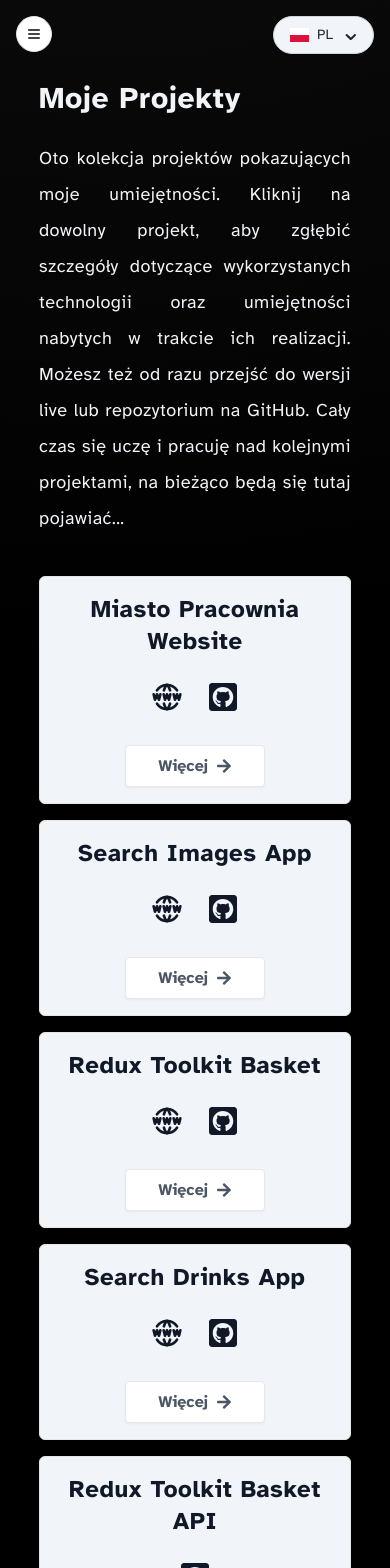
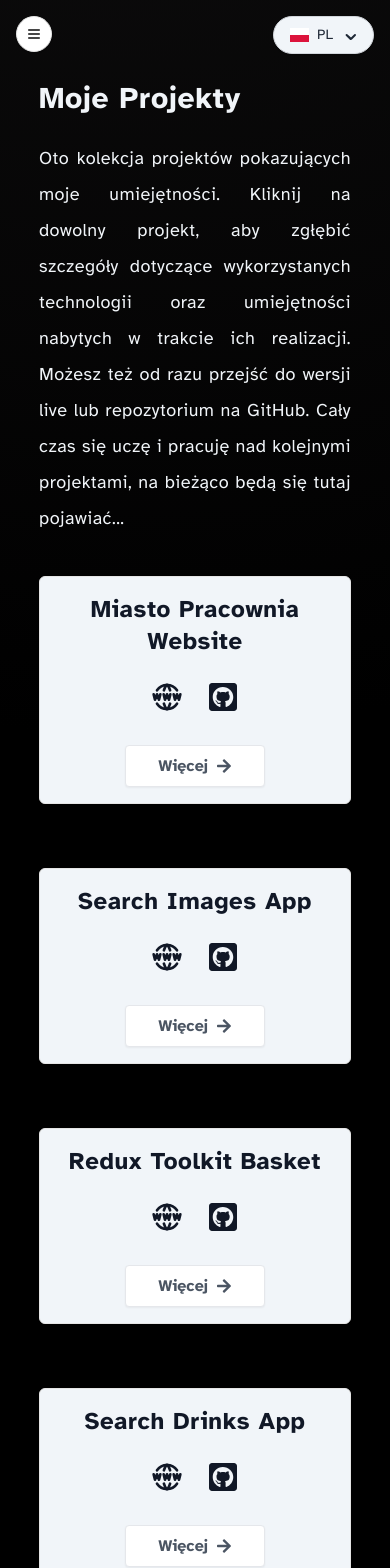
Before and after one commit to misiek869/my_portfolio_v3, a React (Vite) app: page /projects in a window 390 px wide. Shown: the top 1568 px of the page. Built offline with nearby package versions, Linux system fonts and the light colour scheme.

Commit message:
responsive changes

```diff
--- a/src/components/Projects.tsx
+++ b/src/components/Projects.tsx
@@ -37,7 +37,7 @@ const Projects = () => {
 					<p className='text-lg tracking-wide leading-loose md:text-xl 3xl:text-2xl 3xl:leading-[3rem] md:leading-relaxed text-justify'>
 						{t('projectsDescription')}
 					</p>
-					<div className='mt-10 grid sm:grid-cols-2 lg:grid-cols-3 gap-4 3xl:gap-8'>
+					<div className='mt-10 grid sm:grid-cols-2 lg:grid-cols-2 2xl:grid-cols-3 gap-16 3xl:gap-8'>
 						{projects.map(project => {
 							const { url, github, title, text, tech, id } = project
 							return (
```
